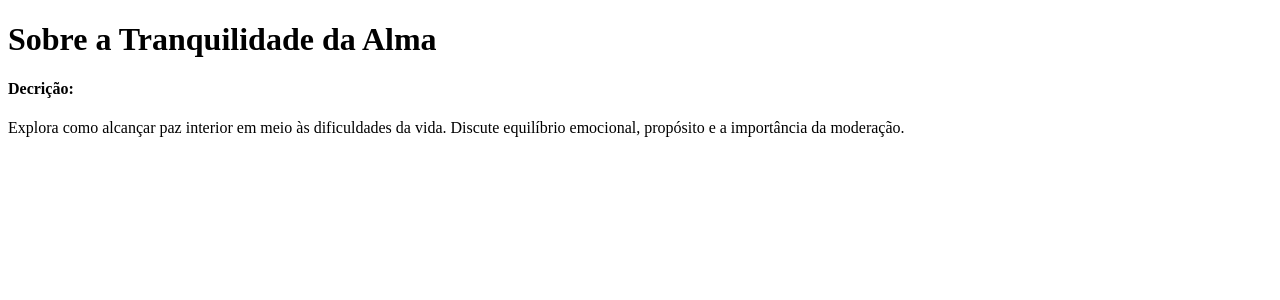
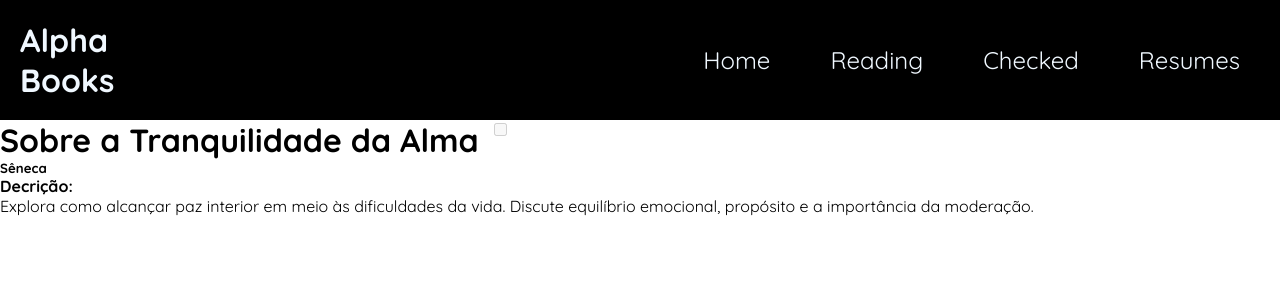
Before and after one commit to gabriel09-cpu/crud_project, a FastAPI app: page /books/1 in a window 1280 px wide. Shown: the top 300 px of the page. Run offline with FastAPI, Linux system fonts and the light colour scheme.

Commit message:
Finalizando tela de detalhes

```diff
--- /dev/null
+++ b/app/view/static/css/details.css
@@ -0,0 +1,54 @@
+*{
+    font-family: "Quicksand", sans-serif;
+    margin: 0;
+    padding: 0;
+    box-sizing: border-box;
+}
+
+.header {
+    display: flex;
+    width: 100%;
+    height: 100%;
+    background-color: black;
+
+    color: aliceblue;
+    padding: 20px;
+    justify-content: flex-start;
+
+    align-items: center;
+}
+
+.header li{
+    font-size: 24px;
+    padding: 20px;
+}
+
+.header ul{
+    list-style: none;
+
+    display: flex;
+    gap: 20px;
+
+    padding-left: 500px;
+    margin: 0;
+}
+
+.header a {
+    text-decoration: none;
+    color: aliceblue;
+}
+
+.container {
+    align-items: center;
+    justify-content: center;
+}
+
+.content {
+    display: flex;
+    /* align-items: center; */
+    gap: 15px;
+}
+
+.content h1 {
+    margin: 0;
+}
--- a/app/view/templates/details.html
+++ b/app/view/templates/details.html
@@ -1,13 +1,43 @@
 <!DOCTYPE html>
 <html lang="en">
 <head>
+    <link rel="preconnect" href="https://fonts.googleapis.com" />
+    <link rel="preconnect" href="https://fonts.gstatic.com" crossorigin />
+    <link
+      href="https://fonts.googleapis.com/css2?family=Quicksand:wght@300..700&display=swap"
+      rel="stylesheet"
+    />
     <meta charset="UTF-8">
     <meta name="viewport" content="width=device-width, initial-scale=1.0">
+    <link rel="stylesheet" href="../static/css/details.css">
+
     <title>Detalhes da Leitura</title>
 </head>
 <body>
+     <div class="header">
+        <h1>Alpha Books</h1>
+        <nav>
+            <ul>
+                <li><a href="">Home</a></li>
+                <li><a href="">Reading</a></li>
+                <li><a href="">Checked</a></li>
+                <li><a href="">Resumes</a></li>
+            </ul>
+        </nav>
+    </div>
+
+    <div class="container">
+    <div class="content">
     <h1>{{ book.title }}</h1>
+    <label class="check">
+        <input class="check-input" type="checkbox" disabled {% if book.read %}checked{% endif %}>
+    </label>
+    </div>
+    <h5>{{book.author}}</h5>
     <h4>Decrição:</h4>
     <p>{{ book.description }}</p>
+    </div>
+
+
 </body>
 </html>
```
Also changed, not shown: app/models.py (+26 -16 lines), app/view/static/css/home.css (+6 -3 lines), app/view/templates/home.html (+29 -17 lines), app/view/static/scripts/details.js (added), app/view/static/scripts/home.js (added), books.db.
